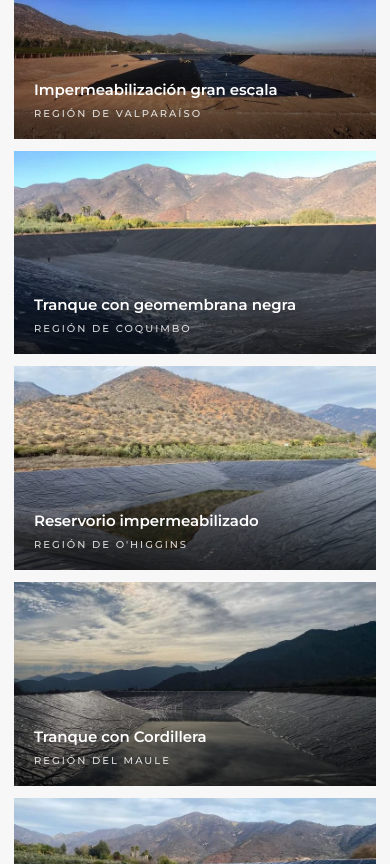
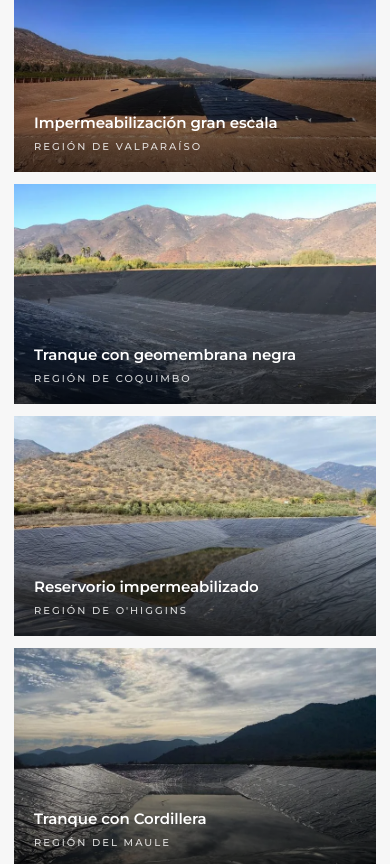
Before and after one commit to Kensel-CS/revesval-site, a plain HTML site: page public/index.html in a window 390 px wide. Shown: the part 8340-9204 px from the top of the page. Drawn offline with Linux system fonts and the light colour scheme.

Commit message:
Analytics code

```diff
--- a/public/index.html
+++ b/public/index.html
@@ -1,6 +1,14 @@
 <!DOCTYPE html>
 <html lang="es">
 <head>
+<!-- Google Analytics -->
+<script async src="https://www.googletagmanager.com/gtag/js?id=G-R2N2FMSTW0"></script>
+<script>
+  window.dataLayer=window.dataLayer||[];
+  function gtag(){dataLayer.push(arguments);}
+  gtag('js',new Date());
+  gtag('config','G-R2N2FMSTW0');
+</script>
 <meta charset="UTF-8">
 <meta name="viewport" content="width=device-width, initial-scale=1.0">
 <title>REVESVAL — Impermeabilización de Tranques y Riego Agrícola</title>
@@ -564,13 +572,16 @@ h3{
 }
 .fb:hover{border-color:var(--ink);color:var(--ink)}
 .fb.active{background:var(--ink);color:#fff;border-color:var(--ink)}
-/* Grid masonry-like: 3 cols normales + 1 panorámica */
-.proy-g{display:grid;grid-template-columns:repeat(3,1fr);gap:16px}
-@media(max-width:860px){.proy-g{grid-template-columns:repeat(2,1fr)}}
-@media(max-width:520px){.proy-g{grid-template-columns:1fr}}
-.pc{aspect-ratio:4/3;overflow:hidden;position:relative;cursor:pointer}
+/* Grid editorial sin huecos: dense flow + spans mixtos */
+.proy-g{display:grid;grid-template-columns:repeat(3,1fr);grid-auto-rows:280px;grid-auto-flow:dense;gap:12px}
+@media(max-width:860px){.proy-g{grid-template-columns:repeat(2,1fr);grid-auto-rows:240px}}
+@media(max-width:520px){.proy-g{grid-template-columns:1fr;grid-auto-rows:220px}}
+.pc{overflow:hidden;position:relative;cursor:pointer}
 .pc.wide{grid-column:span 2}
-@media(max-width:860px){.pc.wide{grid-column:span 1}}
+.pc.tall{grid-row:span 2}
+.pc.big{grid-column:span 2;grid-row:span 2}
+@media(max-width:860px){.pc.wide,.pc.big{grid-column:span 1}.pc.tall,.pc.big{grid-row:span 1}}
+@media(max-width:520px){.pc.wide,.pc.big{grid-column:span 1}.pc.tall,.pc.big{grid-row:span 1}}
 .pc img{width:100%;height:100%;object-fit:cover;transition:transform 1.3s ease}
 .pc:hover img{transform:scale(1.06)}
 .pc::after{content:'';position:absolute;inset:0;background:linear-gradient(180deg,transparent 35%,rgba(0,0,0,.68) 100%)}
@@ -798,8 +809,8 @@ footer{background:var(--ink);color:#fff;padding:72px 0 36px}
 
   /* Proyectos */
   .proyectos{padding:80px 0}
-  .proy-g{grid-template-columns:repeat(2,1fr);gap:14px}
-  .pc.wide{grid-column:span 1}
+  .proy-g{grid-template-columns:repeat(2,1fr);grid-auto-rows:240px;gap:14px}
+  .pc.wide,.pc.big{grid-column:span 1}.pc.tall,.pc.big{grid-row:span 1}
 
   /* Calculadora */
   .calc{padding:80px 0}
@@ -876,7 +887,8 @@ footer{background:var(--ink);color:#fff;padding:72px 0 36px}
   .proyectos{padding:64px 0}
   .filtros{gap:6px;margin:20px 0 36px}
   .fb{padding:8px 14px;font-size:10px}
-  .proy-g{grid-template-columns:1fr 1fr;gap:10px}
+  .proy-g{grid-template-columns:1fr 1fr;grid-auto-rows:200px;gap:10px}
+  .pc.wide,.pc.big{grid-column:span 1}.pc.tall,.pc.big{grid-row:span 1}
   .pc-info h5{font-size:15px}
 
   /* Calculadora */
@@ -924,9 +936,8 @@ footer{background:var(--ink);color:#fff;padding:72px 0 36px}
   .det-list li{font-size:13.5px;padding:11px 0}
 
   /* Proyectos: 1 col */
-  .proy-g{grid-template-columns:1fr}
-  .pc{aspect-ratio:16/9}
-  .pc.wide{grid-column:span 1}
+  .proy-g{grid-template-columns:1fr;grid-auto-rows:220px}
+  .pc.wide,.pc.big{grid-column:span 1}.pc.tall,.pc.big{grid-row:span 1}
 
   /* Clientes: 2 col */
   .cli-row{grid-template-columns:1fr 1fr}
@@ -1073,7 +1084,6 @@ body {
 /* 10. Aspect-ratio fallback para Safari <15 */
 @supports not (aspect-ratio: 1/1) {
   .srv-img::before  { content: ''; display: block; padding-top: 133%; }
-  .pc::before       { content: ''; display: block; padding-top: 75%; }
   .pblock           { height: 60vh; }
 }
 
@@ -1440,7 +1450,7 @@ body {
       </div>
     </div>
     <div class="proy-g reveal">
-      <div class="pc" data-r="centro">
+      <div class="pc big" data-r="centro">
         <img src="assets/img/5781dee9cf.webp" alt="Tranque geomembrana Región Metropolitana">
         <div class="pc-info"><h5>Tranque agrícola</h5><span>Región Metropolitana</span></div>
       </div>
@@ -1452,7 +1462,7 @@ body {
         <img src="assets/img/f239a93237.webp" alt="Tranque negra Andes Norte">
         <div class="pc-info"><h5>Tranque con geomembrana negra</h5><span>Región de Coquimbo</span></div>
       </div>
-      <div class="pc" data-r="centro">
+      <div class="pc tall" data-r="centro">
         <img src="assets/img/b1c2106487.webp" alt="Reservorio impermeabilizado">
         <div class="pc-info"><h5>Reservorio impermeabilizado</h5><span>Región de O'Higgins</span></div>
       </div>
@@ -1472,7 +1482,7 @@ body {
         <img src="assets/img/55dd54e397.webp" alt="Tranque zona sur Chile">
         <div class="pc-info"><h5>Tranque zona sur</h5><span>Región del Biobío</span></div>
       </div>
-      <div class="pc" data-r="centro">
+      <div class="pc wide" data-r="centro">
         <img src="assets/img/1f4df66519.webp" alt="Soldadura geomembrana técnico">
         <div class="pc-info"><h5>Instalación técnica</h5><span>Región de Valparaíso</span></div>
       </div>
```
